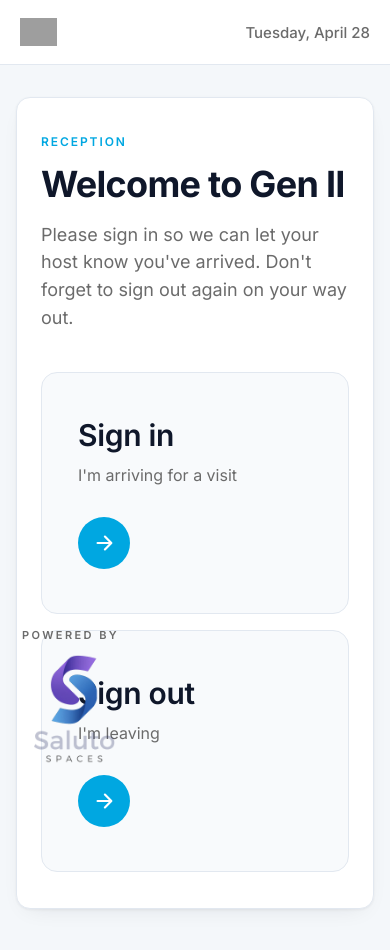
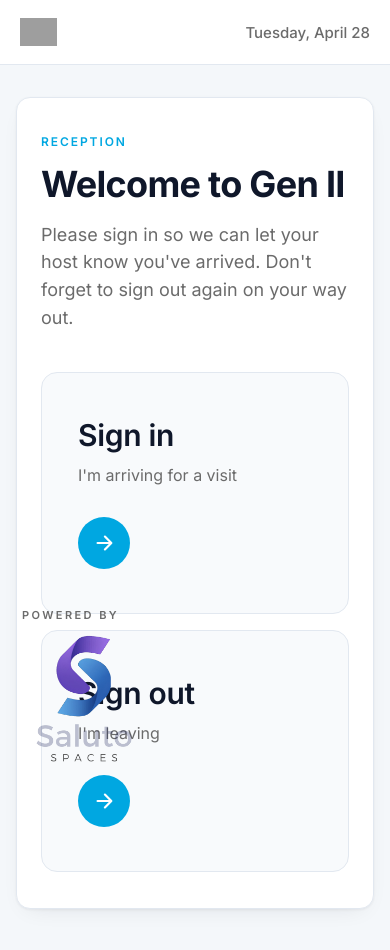
Before and after one commit to visivotech/visitor-app1, a React (Vite) app: page / in a window 390 px wide. Shown: the top 950 px of the page. Built offline with nearby package versions, Linux system fonts and the light colour scheme; grey boxes are pictures that could not be loaded.

Commit message:
Add files via upload

```diff
--- a/src/index.css
+++ b/src/index.css
@@ -372,7 +372,7 @@ button.ghost:hover { border-color: var(--gen2-grey-soft); background: var(--surf
   padding-left: 2px;
 }
 .powered-by img {
-  height: 180px;
+  height: 200px;
   width: auto;
   display: block;
 }
@@ -399,6 +399,6 @@ button.ghost:hover { border-color: var(--gen2-grey-soft); background: var(--surf
     left: 20px;
     bottom: 80px;
   }
-  .powered-by img { height: 110px; }
+  .powered-by img { height: 130px; }
   .powered-by-label { font-size: 11px; }
 }
```
